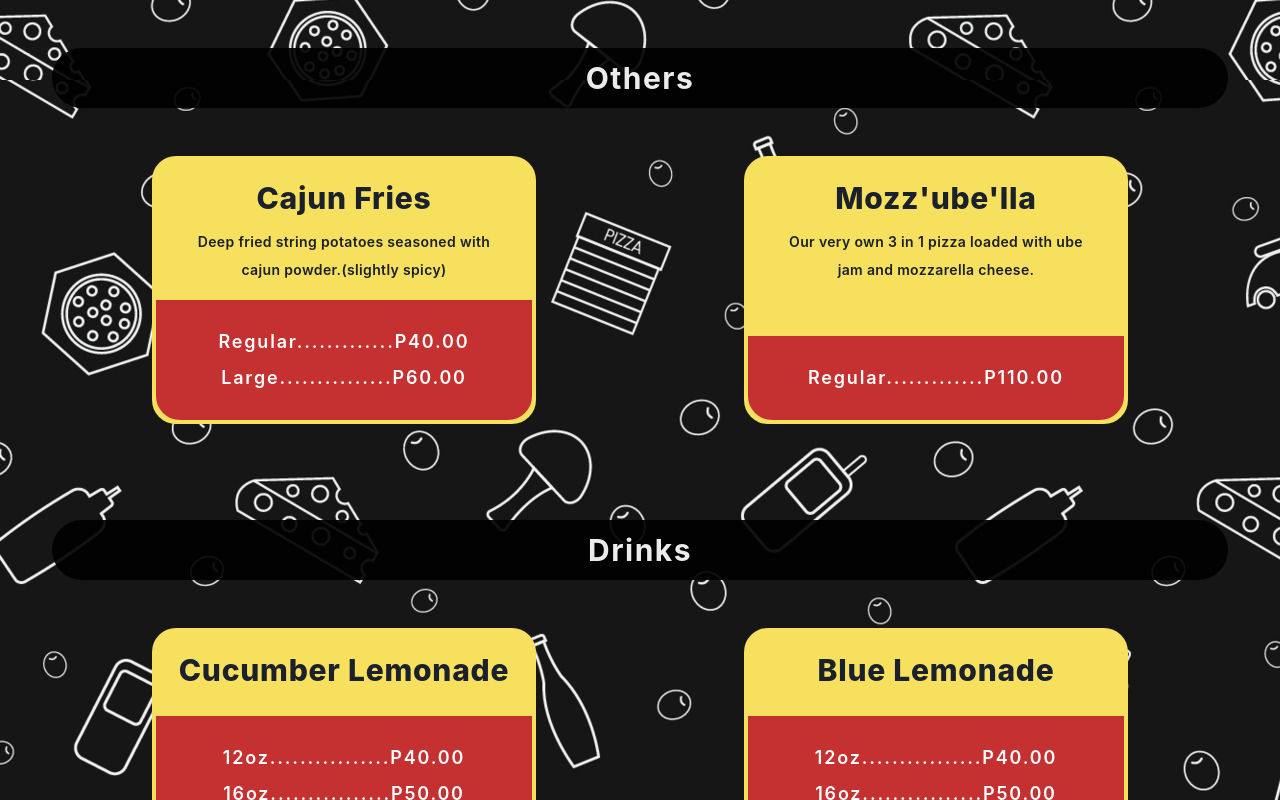
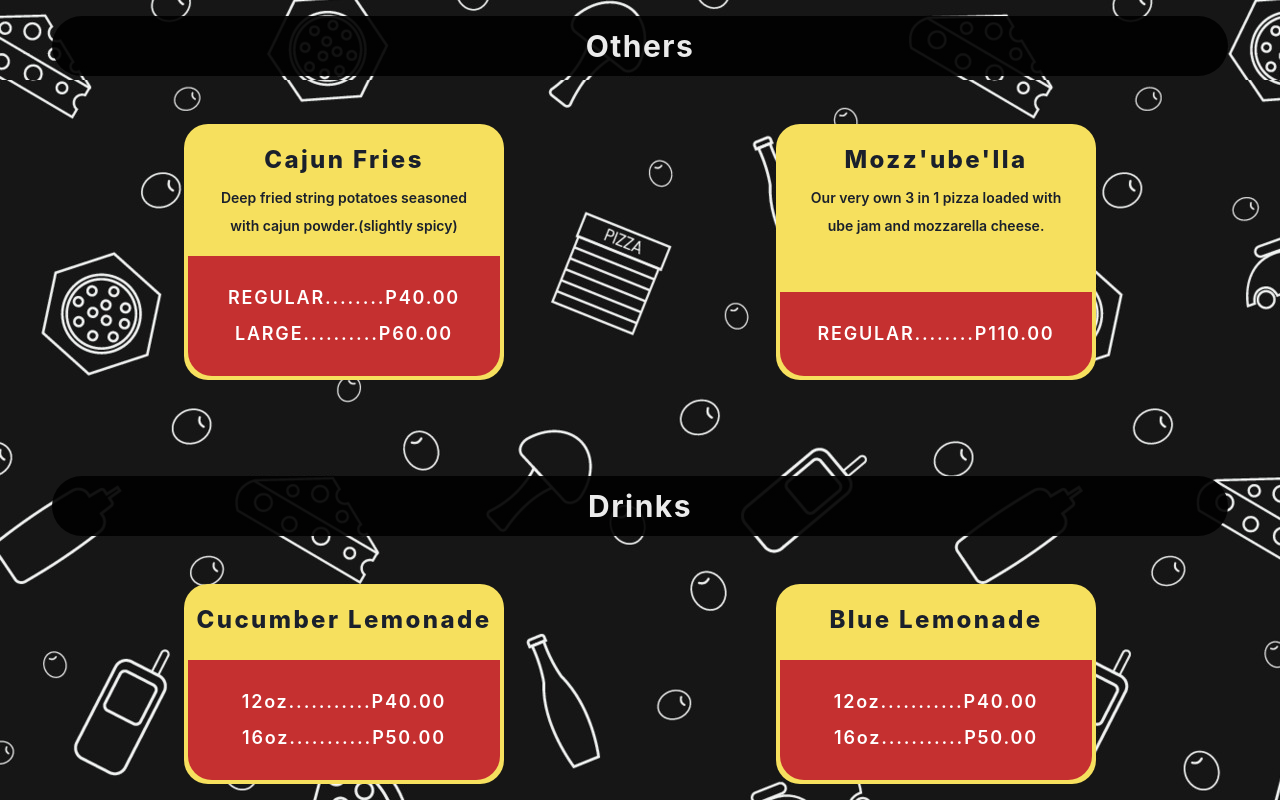
Before and after one commit to jhigger/pizzastack2, a React (Vite) app: page /menu in a window 1280 px wide. Shown: the part 1840-2640 px from the top of the page. Built offline with nearby package versions, Linux system fonts and the light colour scheme.

Commit message:
refactor

```diff
--- a/src/routes/Menu/MenuItem.jsx
+++ b/src/routes/Menu/MenuItem.jsx
@@ -1,4 +1,5 @@
 import {chakra, Box, SimpleGrid} from '@chakra-ui/react';
+import {cloneElement} from 'react';
 
 const MenuItem = ({title, children, length}) => {
 	const cols = length % 2 == 0 ? 2 : 3;
@@ -22,7 +23,7 @@ const MenuItem = ({title, children, length}) => {
 				spacingX={2}
 				mt={6}
 			>
-				{children}
+				{cloneElement(children, {title})}
 			</SimpleGrid>
 		</Box>
 	);
--- a/src/routes/Menu/ProductDesc.jsx
+++ b/src/routes/Menu/ProductDesc.jsx
@@ -1,18 +1,21 @@
-import {chakra} from '@chakra-ui/react';
+import {chakra, Flex} from '@chakra-ui/react';
 
 const ProductDesc = ({desc, ...props}) => {
 	return (
+		<Flex align="center" justify="center">
 			<chakra.p
 				fontSize="sm"
 				fontWeight="semibold"
 				lineHeight="taller"
-			letterSpacing="wide"
+				letterSpacing="normal"
 				color="gray.800"
-			mb="2"
+				mb={2}
+				w="2xs"
 				{...props}
 			>
 				{desc}
 			</chakra.p>
+		</Flex>
 	);
 };
 
--- a/src/routes/Menu/ProductName.jsx
+++ b/src/routes/Menu/ProductName.jsx
@@ -3,10 +3,10 @@ import {chakra} from '@chakra-ui/react';
 const ProductName = ({name}) => {
 	return (
 		<chakra.h3
-			fontSize={{base: 'xl', md: '3xl'}}
+			fontSize={{base: 'xl', md: '2xl'}}
 			fontWeight="extrabold"
 			lineHeight="taller"
-			letterSpacing="wide"
+			letterSpacing="widest"
 			color="gray.800"
 		>
 			{name}
--- a/src/routes/Menu/ProductPrice.jsx
+++ b/src/routes/Menu/ProductPrice.jsx
@@ -3,7 +3,9 @@ import {chakra, useMediaQuery} from '@chakra-ui/react';
 const ProductPrice = ({text, dots, price}) => {
 	const [isLargerThan800] = useMediaQuery('(min-width: 800px)');
 	const printDots = () => {
-		return '.'.repeat(isLargerThan800 ? dots.md : dots.base - price.length);
+		return '.'.repeat(
+			isLargerThan800 ? 15 - dots.md : 20 - dots.base - price.length
+		);
 	};
 
 	return (
--- a/src/routes/Menu/YellowBox.jsx
+++ b/src/routes/Menu/YellowBox.jsx
@@ -7,7 +7,7 @@ const YellowBox = ({children}) => {
 			rounded={'3xl'}
 			textColor={'gray.800'}
 			p={1}
-			maxW="sm"
+			maxW="xs"
 			minH="full"
 			flexDir="column"
 		>
--- a/src/routes/Menu/index.jsx
+++ b/src/routes/Menu/index.jsx
@@ -9,7 +9,7 @@ import ProductPrice from './ProductPrice';
 import YellowBox from './YellowBox';
 import PriceBox from './PriceBox';
 
-const PizzaPrices = ({products}) => {
+const ItemPrices = ({products, title}) => {
 	return (
 		<>
 			{products.map((product) => {
@@ -20,13 +20,14 @@ const PizzaPrices = ({products}) => {
 								<ProductName name={product.name} />
 								<ProductDesc desc={product.desc} />
 							</Box>
+							<Spacer />
 							<PriceBox>
 								{Object.keys(product.size).map((key) => {
-									const dots = 20 - key.length;
+									const dots = key.length;
 									return (
 										<ProductPrice
 											key={key}
-											text={key.toUpperCase()}
+											text={title == 'Drinks' ? key : key.toUpperCase()}
 											dots={{base: dots, md: dots}}
 											price={product.size[key]}
 										/>
@@ -60,45 +61,6 @@ const Specialties = ({products}) => {
 	);
 };
 
-const Others = ({products}) => {
-	const capitalizeFirstLetter = (string) => {
-		return string.charAt(0).toUpperCase() + string.slice(1);
-	};
-
-	return (
-		<>
-			{products.map((product) => {
-				return (
-					<Box key={product.name}>
-						<YellowBox>
-							<Box p={2}>
-								<ProductName name={product.name} />
-								<Flex align="center" justify="center">
-									<ProductDesc desc={product.desc} w={'xs'} />
-								</Flex>
-							</Box>
-							<Spacer />
-							<PriceBox>
-								{Object.keys(product.size).map((key) => {
-									const dots = 20 - key.length;
-									return (
-										<ProductPrice
-											key={key}
-											text={capitalizeFirstLetter(key)}
-											dots={{base: dots, md: dots}}
-											price={product.size[key]}
-										/>
-									);
-								})}
-							</PriceBox>
-						</YellowBox>
-					</Box>
-				);
-			})}
-		</>
-	);
-};
-
 export default function Menu() {
 	return (
 		<Flex
@@ -119,7 +81,7 @@ export default function Menu() {
 								key={i}
 								length={item.products.length}
 							>
-								<PizzaPrices products={item.products} />
+								<ItemPrices products={item.products} />
 							</MenuItem>
 						);
 					if (i == 2)
@@ -137,13 +99,13 @@ export default function Menu() {
 					if (i == 3)
 						return (
 							<MenuItem title={'Others'} key={i} length={item.products.length}>
-								<Others products={item.products} />
+								<ItemPrices products={item.products} />
 							</MenuItem>
 						);
 					if (i == 4)
 						return (
 							<MenuItem title={'Drinks'} key={i} length={item.drinks.length}>
-								<Others products={item.drinks} />
+								<ItemPrices products={item.drinks} />
 							</MenuItem>
 						);
 				})}
```
Lines whose indentation alone changed are shown as unchanged.
